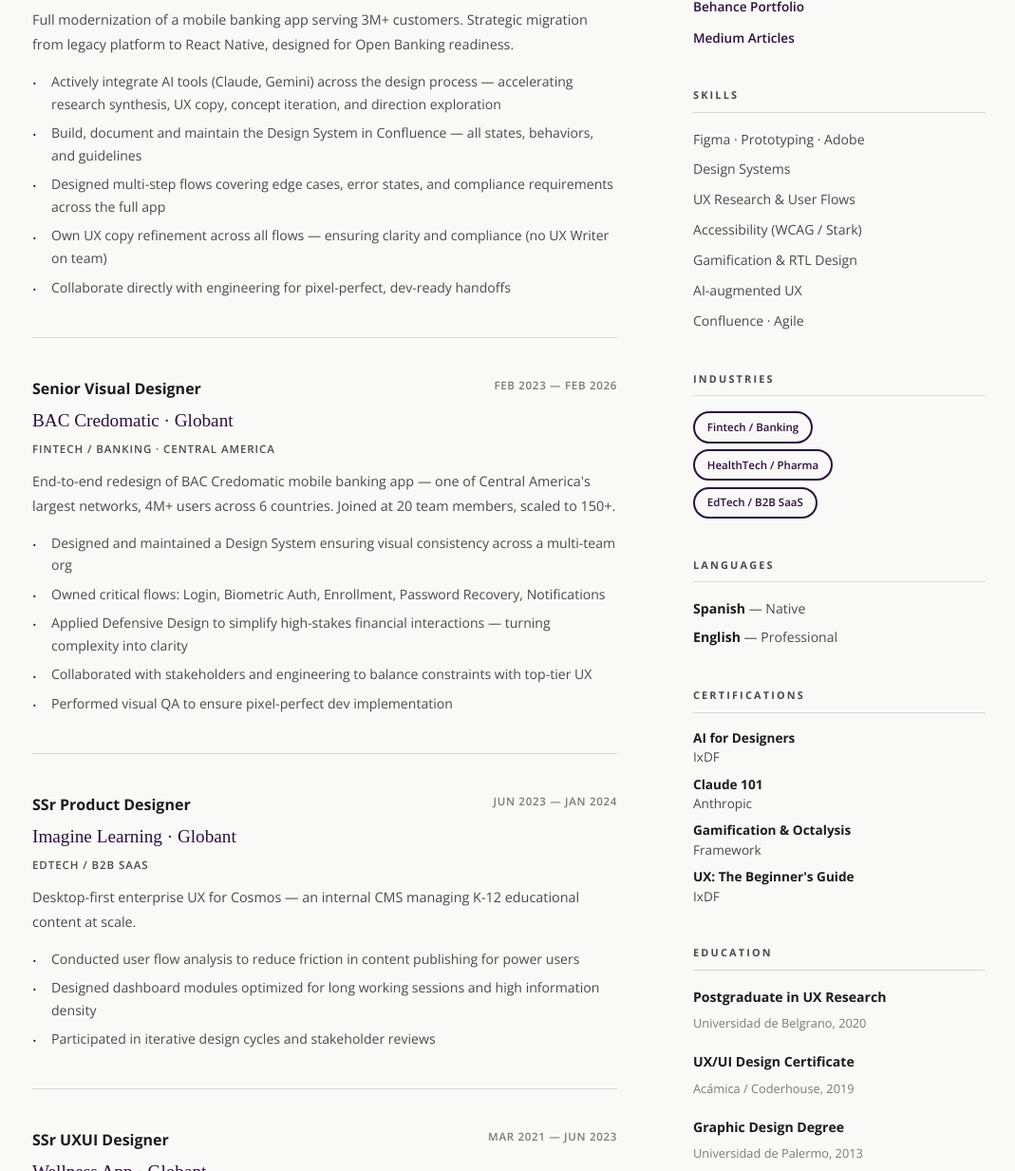
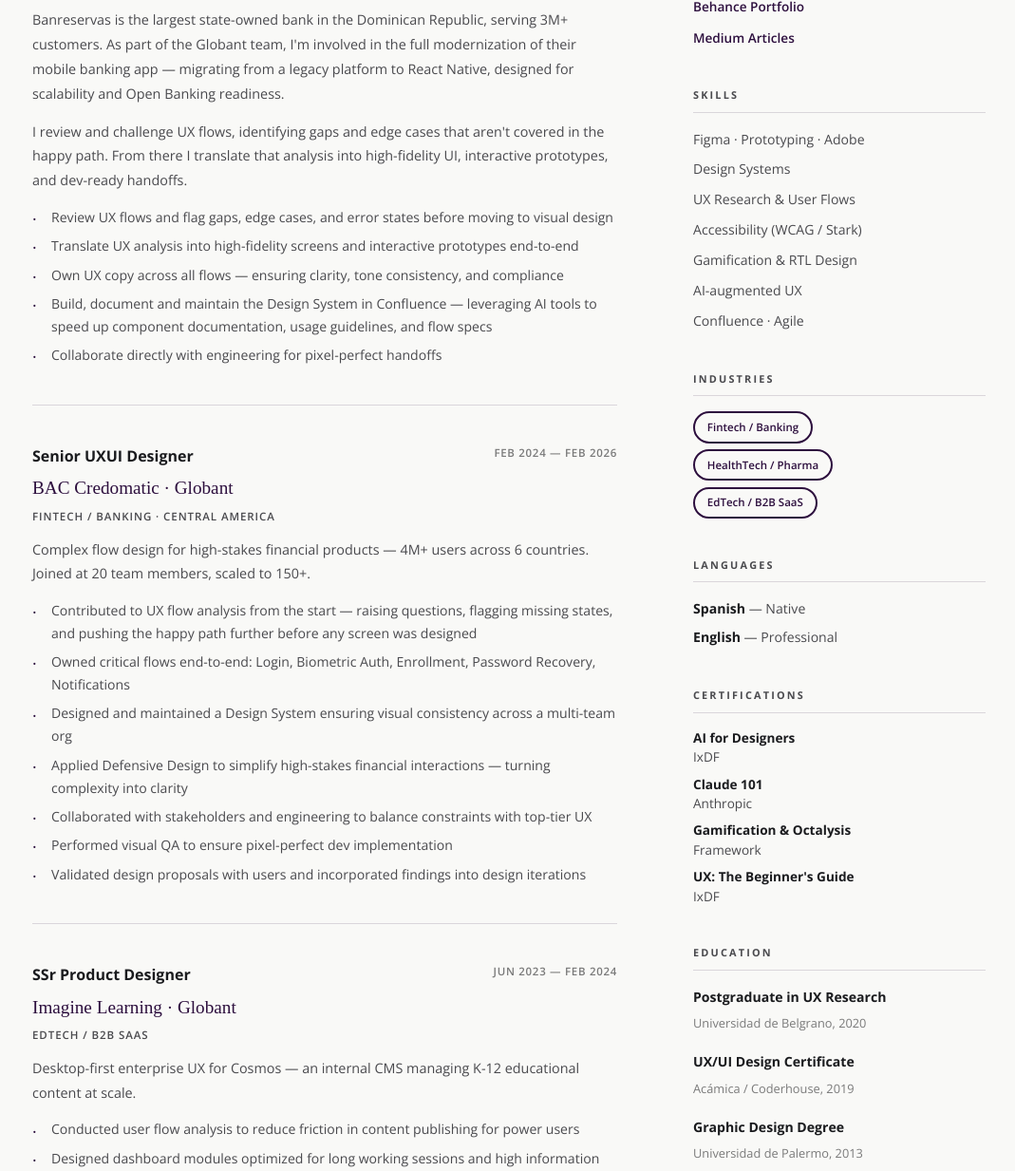
Before and after one commit to camilamarocchi-designer/camilamarocchi-designer.github.io, a plain HTML site: page cv.html in a window 1280 px wide. Shown: the part 684-1917 px from the top of the page at 95% size, without its empty margins (104-1173 px from the left). Drawn offline with nearby package versions, Linux system fonts and the light colour scheme; a web font is replaced by a local one.

Commit message:
Add files via upload

```diff
--- a/cv.html
+++ b/cv.html
@@ -128,37 +128,40 @@
         </div>
         <p class="cv-job-company">Leading State-Owned Bank · Globant</p>
         <p class="cv-job-industry">Fintech / Banking · Dominican Republic</p>
-        <p class="cv-job-desc">Full modernization of a mobile banking app serving 3M+ customers. Strategic migration from legacy platform to React Native, designed for Open Banking readiness.</p>
+        <p class="cv-job-desc">Banreservas is the largest state-owned bank in the Dominican Republic, serving 3M+ customers. As part of the Globant team, I'm involved in the full modernization of their mobile banking app — migrating from a legacy platform to React Native, designed for scalability and Open Banking readiness.</p>
+        <p class="cv-job-desc">I review and challenge UX flows, identifying gaps and edge cases that aren't covered in the happy path. From there I translate that analysis into high-fidelity UI, interactive prototypes, and dev-ready handoffs.</p>
         <ul class="cv-job-bullets">
-          <li>Actively integrate AI tools (Claude, Gemini) across the design process — accelerating research synthesis, UX copy, concept iteration, and direction exploration</li>
-          <li>Build, document and maintain the Design System in Confluence — all states, behaviors, and guidelines</li>
-          <li>Designed multi-step flows covering edge cases, error states, and compliance requirements across the full app</li>
-          <li>Own UX copy refinement across all flows — ensuring clarity and compliance (no UX Writer on team)</li>
-          <li>Collaborate directly with engineering for pixel-perfect, dev-ready handoffs</li>
+          <li>Review UX flows and flag gaps, edge cases, and error states before moving to visual design</li>
+          <li>Translate UX analysis into high-fidelity screens and interactive prototypes end-to-end</li>
+          <li>Own UX copy across all flows — ensuring clarity, tone consistency, and compliance</li>
+          <li>Build, document and maintain the Design System in Confluence — leveraging AI tools to speed up component documentation, usage guidelines, and flow specs</li>
+          <li>Collaborate directly with engineering for pixel-perfect handoffs</li>
         </ul>
       </div>
 
       <div class="cv-job">
         <div class="cv-job-header">
-          <span class="cv-job-title">Senior Visual Designer</span>
-          <span class="cv-job-period">Feb 2023 — Feb 2026</span>
+          <span class="cv-job-title">Senior UXUI Designer</span>
+          <span class="cv-job-period">Feb 2024 — Feb 2026</span>
         </div>
         <p class="cv-job-company">BAC Credomatic · Globant</p>
         <p class="cv-job-industry">Fintech / Banking · Central America</p>
-        <p class="cv-job-desc">End-to-end redesign of BAC Credomatic mobile banking app — one of Central America's largest networks, 4M+ users across 6 countries. Joined at 20 team members, scaled to 150+.</p>
+        <p class="cv-job-desc">Complex flow design for high-stakes financial products — 4M+ users across 6 countries. Joined at 20 team members, scaled to 150+.</p>
         <ul class="cv-job-bullets">
+          <li>Contributed to UX flow analysis from the start — raising questions, flagging missing states, and pushing the happy path further before any screen was designed</li>
+          <li>Owned critical flows end-to-end: Login, Biometric Auth, Enrollment, Password Recovery, Notifications</li>
           <li>Designed and maintained a Design System ensuring visual consistency across a multi-team org</li>
-          <li>Owned critical flows: Login, Biometric Auth, Enrollment, Password Recovery, Notifications</li>
           <li>Applied Defensive Design to simplify high-stakes financial interactions — turning complexity into clarity</li>
           <li>Collaborated with stakeholders and engineering to balance constraints with top-tier UX</li>
           <li>Performed visual QA to ensure pixel-perfect dev implementation</li>
+          <li>Validated design proposals with users and incorporated findings into design iterations</li>
         </ul>
       </div>
 
       <div class="cv-job">
         <div class="cv-job-header">
           <span class="cv-job-title">SSr Product Designer</span>
-          <span class="cv-job-period">Jun 2023 — Jan 2024</span>
+          <span class="cv-job-period">Jun 2023 — Feb 2024</span>
         </div>
         <p class="cv-job-company">Imagine Learning · Globant</p>
         <p class="cv-job-industry">EdTech / B2B SaaS</p>
```
